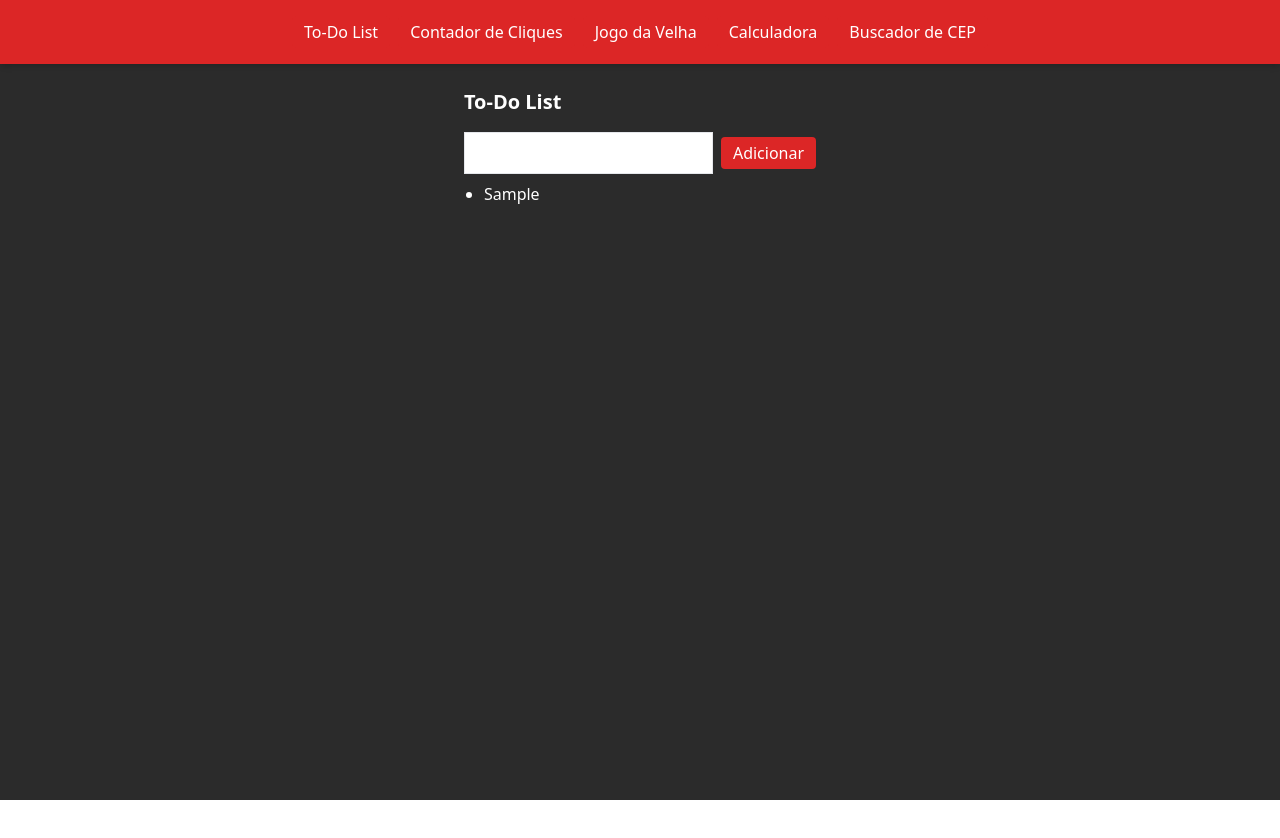
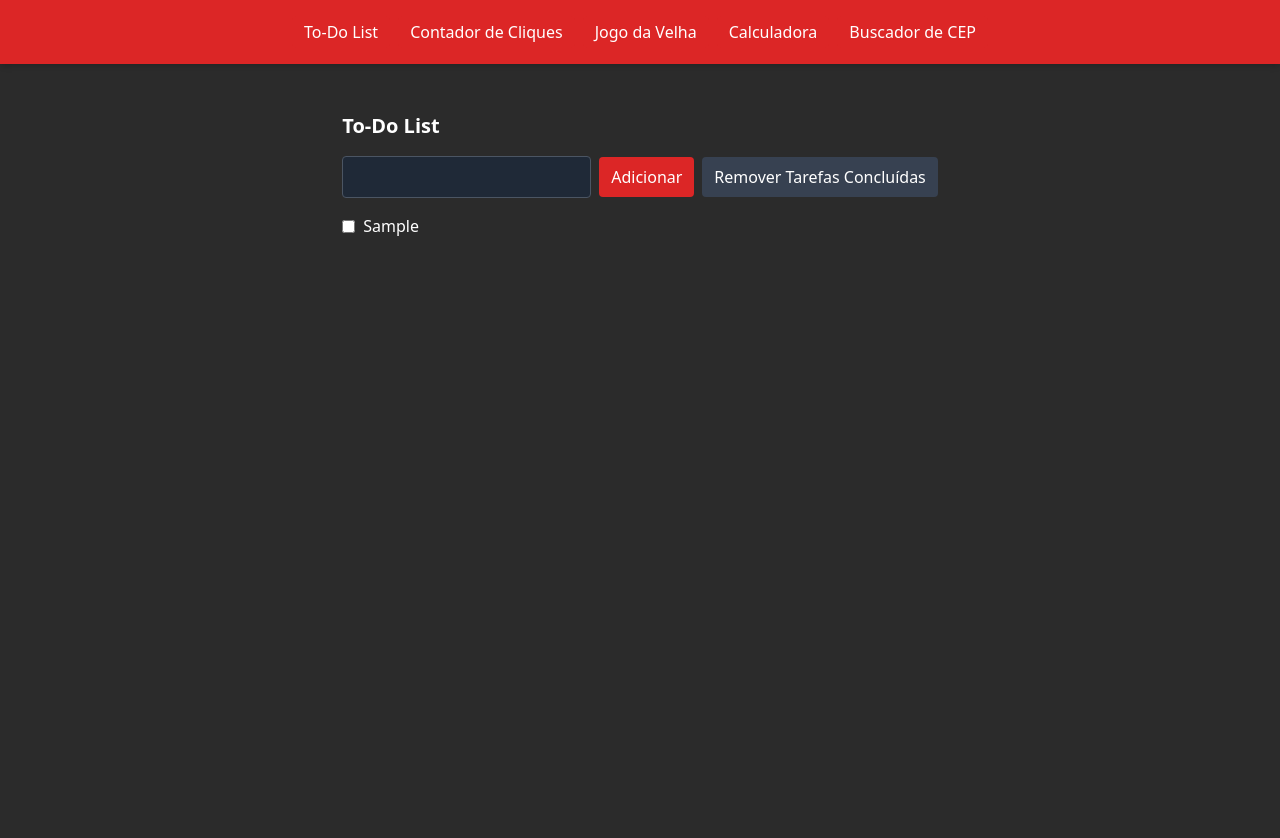
Before and after one commit to Leogodinho04/multifuncional-app, a React (Create React App) app: page / in a window 1280 px wide. Both pictures are taken after typing "Sample" into the empty fields and a click on the button "Adicionar". Shown: the top 838 px of the page. Before the commit the page ends 800 px from the top, so only its background shows below. Built offline with nearby package versions, Linux system fonts and the light colour scheme.

Commit message:
To-Do List aprimorado - checkbox + botão remover

```diff
--- a/src/components/ToDoList.jsx
+++ b/src/components/ToDoList.jsx
@@ -1,33 +1,59 @@
-import { useState } from "react";
+import React, { useState } from "react";
 
 function ToDoList() {
+  const [input, setInput] = useState("");
   const [tasks, setTasks] = useState([]);
-  const [input, setInput] = useState("");
 
   const addTask = () => {
     if (input.trim() !== "") {
-      setTasks([...tasks, input]);
+      setTasks([...tasks, { text: input, completed: false }]);
       setInput("");
     }
   };
 
+  const toggleTask = (index) => {
+    const newTasks = [...tasks];
+    newTasks[index].completed = !newTasks[index].completed;
+    setTasks(newTasks);
+  };
+
+  const removeCompletedTasks = () => {
+    const filteredTasks = tasks.filter((task) => !task.completed);
+    setTasks(filteredTasks);
+  };
+
   return (
-    <div>
+    <div className="min-h-screen bg-[#2b2b2b] text-white p-6">
       <h2 className="text-xl font-bold mb-4">To-Do List</h2>
-      <div className="mb-2">
+
+      <div className="mb-4">
         <input
           type="text"
           value={input}
           onChange={(e) => setInput(e.target.value)}
-          className="border p-2 mr-2"
+          className="bg-gray-800 text-white border border-gray-600 p-2 rounded mr-2"
         />
-        <button onClick={addTask} className="bg-red-600 text-white px-3 py-1 rounded">
+        <button onClick={addTask} className="bg-red-600 text-white px-3 py-2 rounded mr-2">
           Adicionar
         </button>
+        <button onClick={removeCompletedTasks} className="bg-gray-700 hover:bg-gray-600 text-white px-3 py-2 rounded">
+          Remover Tarefas Concluídas
+        </button>
       </div>
-      <ul className="list-disc pl-5">
+
+      <ul className="pl-0">
         {tasks.map((task, index) => (
-          <li key={index}>{task}</li>
+          <li key={index} className="flex items-center mb-2">
+            <input
+              type="checkbox"
+              checked={task.completed}
+              onChange={() => toggleTask(index)}
+              className="mr-2"
+            />
+            <span className={task.completed ? "line-through text-gray-400" : ""}>
+              {task.text}
+            </span>
+          </li>
         ))}
       </ul>
     </div>
```
